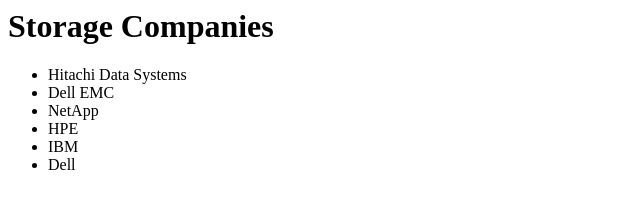
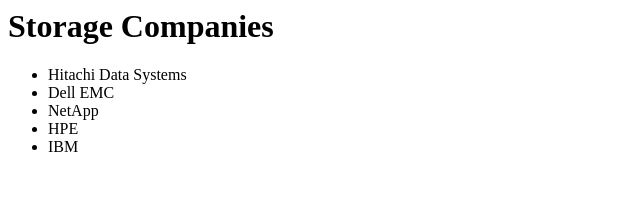
Before and after one commit to rafnasgit/hello-world, a plain HTML site: page index.html in a window 1280 px wide. Shown: the full height of the page, 0-640 px from the left. Drawn offline with Linux system fonts and the light colour scheme.

Commit message:
removed entry for Dell in index.html as it already has entry in Dell-EMC

```diff
--- a/index.html
+++ b/index.html
@@ -7,7 +7,6 @@
 			<li> NetApp </l1>
 			<li> HPE </l1>
 			<li> IBM </l1>
-			<li> Dell </li>
 		</ul>
 	</body>
 </html>
```
